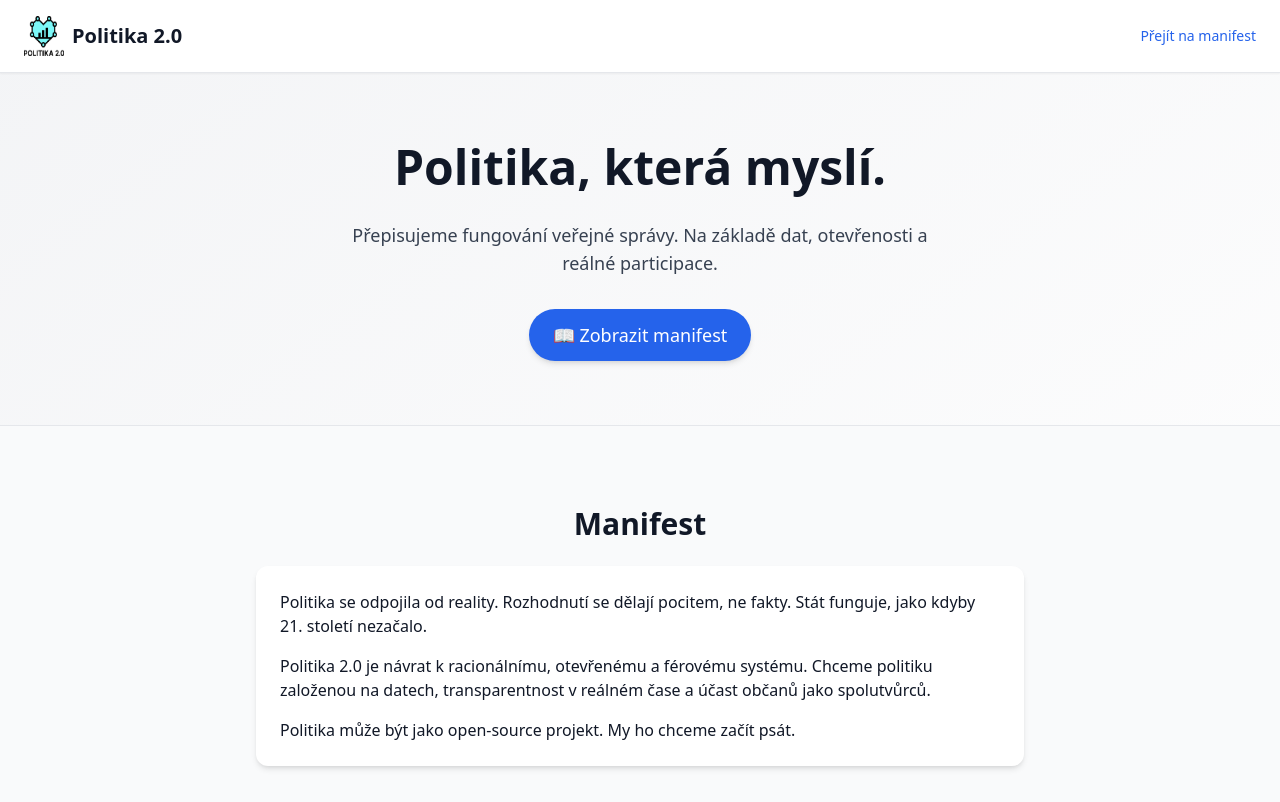
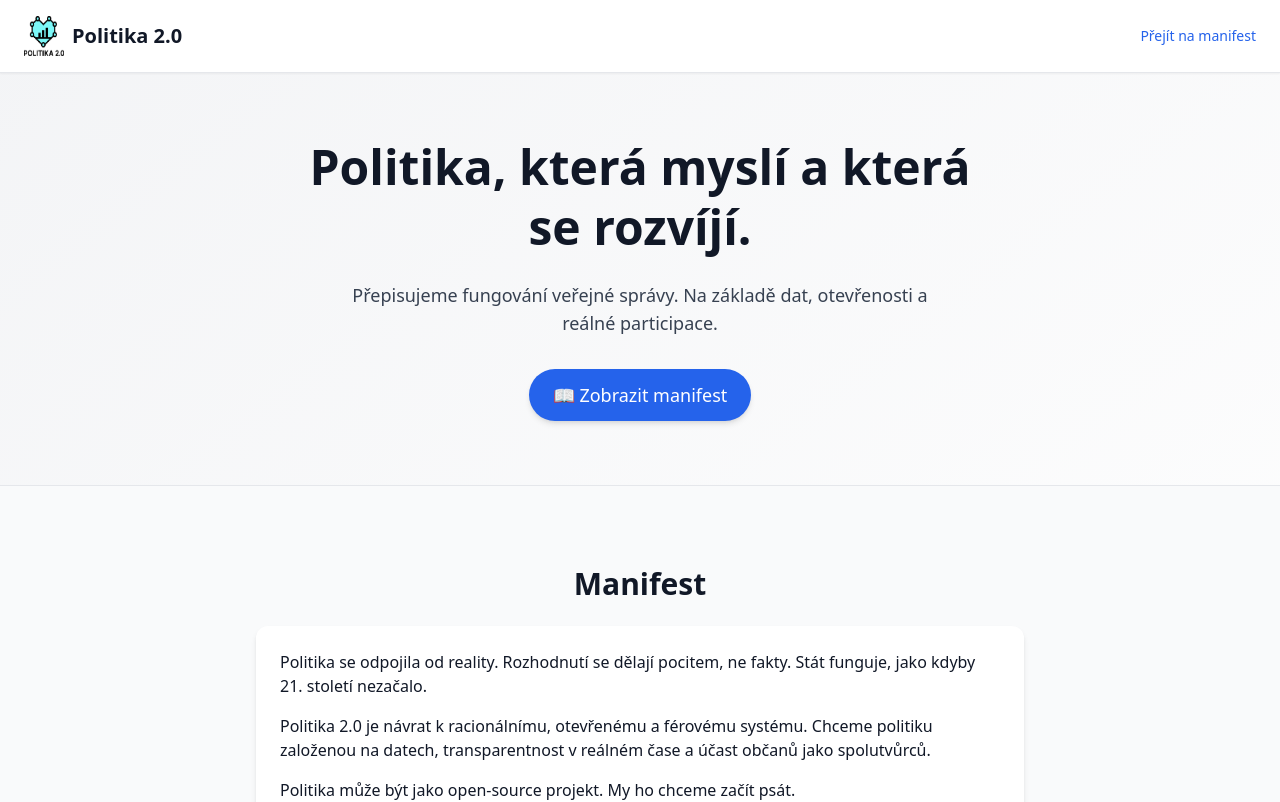
Before and after one commit to Tekier10/politika_2.0, a Next.js app: page / in a window 1280 px wide. Shown: the top 802 px of the page. Built offline with nearby package versions, Linux system fonts and the light colour scheme.

Commit message:
Update index.tsx

```diff
--- a/pages/index.tsx
+++ b/pages/index.tsx
@@ -21,7 +21,7 @@ export default function Home() {
 
       <main className="flex-grow flex flex-col items-center justify-center px-6 py-16 text-center">
         <h1 className="text-5xl font-extrabold leading-tight mb-6 max-w-2xl">
-          Politika, která myslí.
+          Politika, která myslí a která se rozvíjí.
         </h1>
         <p className="text-lg text-gray-700 max-w-xl mb-8">
           Přepisujeme fungování veřejné správy. Na základě dat, otevřenosti a reálné participace.
```
